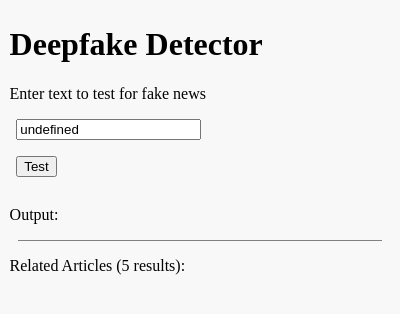
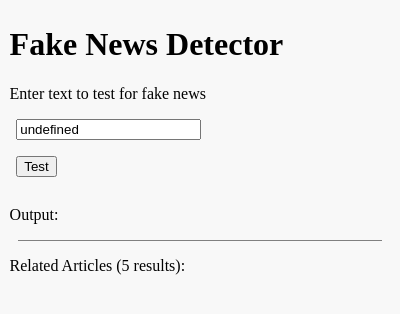
Before and after one commit to collinli2022/2021_June_TeenHacks, a browser extension: page fake-detector-extension/popup.html in a window 400 px wide. Drawn offline with Linux system fonts and the light colour scheme.

Commit message:
fix title

```diff
--- a/fake-detector-extension/popup.html
+++ b/fake-detector-extension/popup.html
@@ -7,7 +7,7 @@
   </head>
 
   <body>
-    <h1>Deepfake Detector</h1>
+    <h1>Fake News Detector</h1>
     <p>Enter text to test for fake news</p>
     <p><input type="text" id="text"></input></p>
     <button id="set">Test</button>
```
